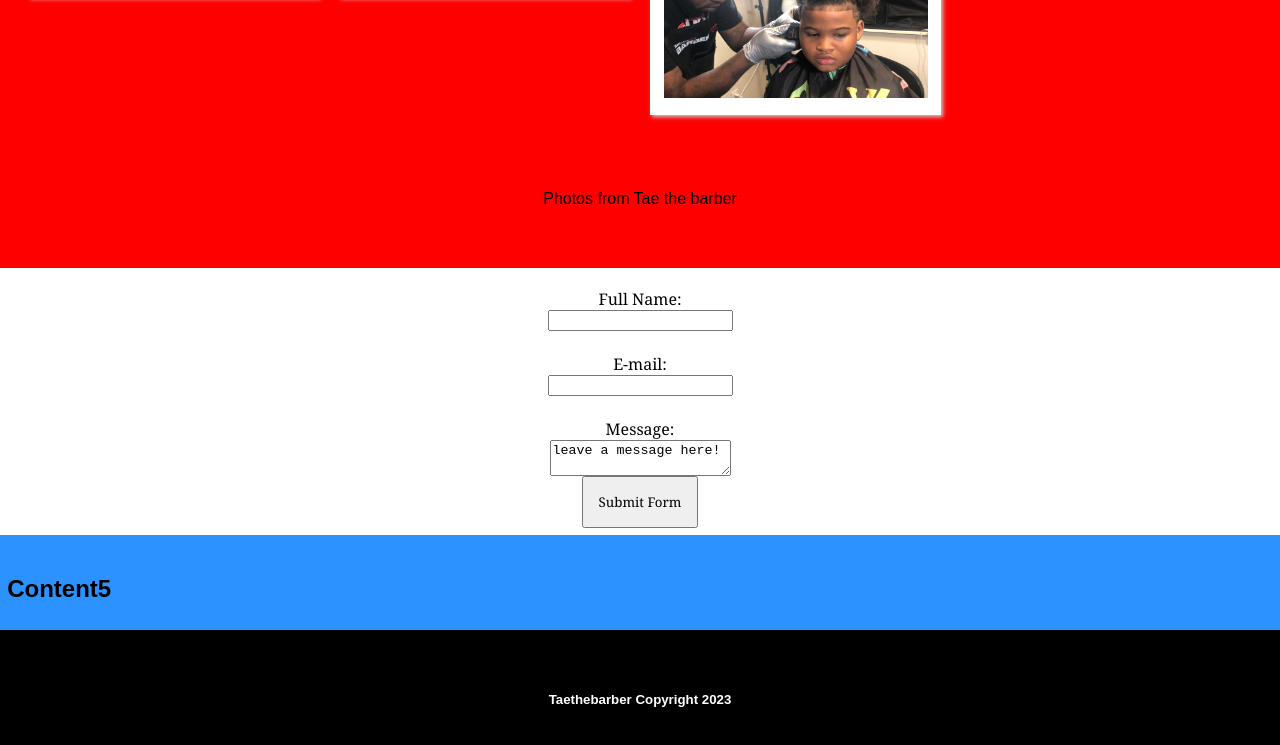
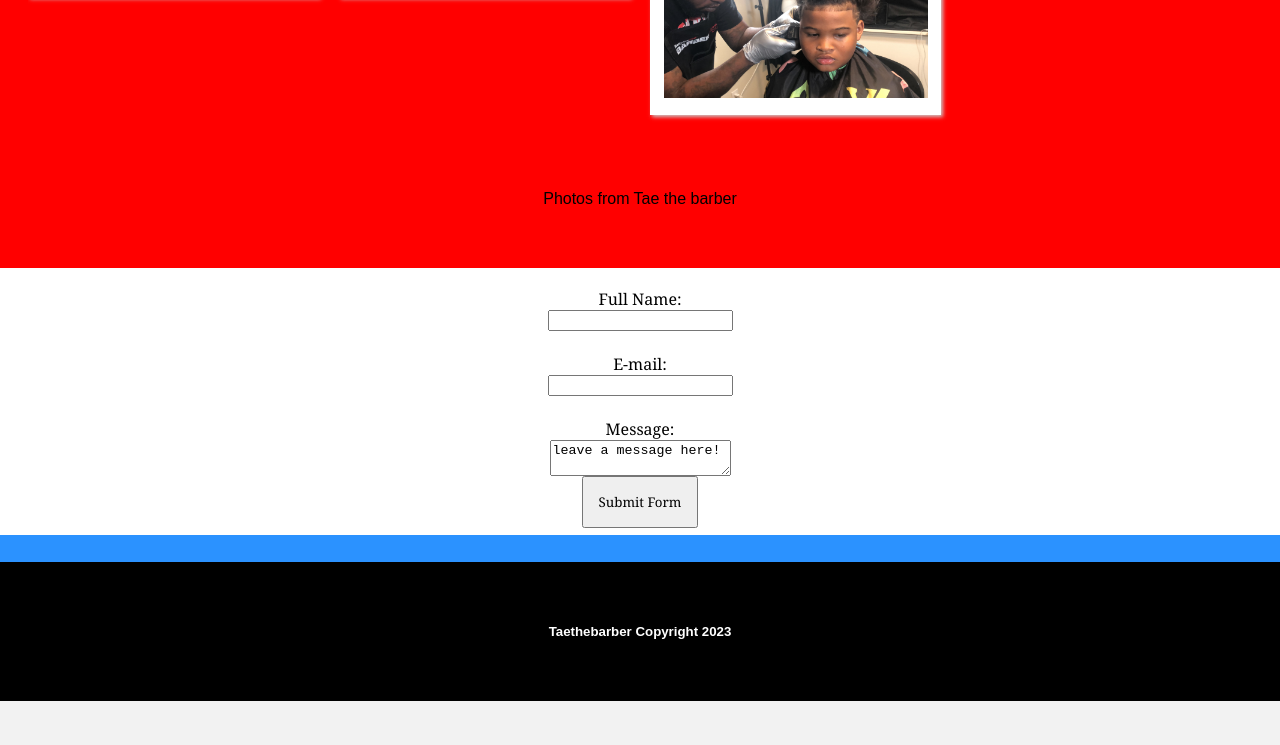
Before and after one commit to Jspencer2023/Jspencer2023.github.io., a plain HTML site: page index.html in a window 1280 px wide. Shown: the part 1755-2500 px from the top of the page. After the commit the page ends 2456 px from the top, so only its background shows below. Drawn offline with Linux system fonts and the light colour scheme.

Commit message:
Update index.html

```diff
--- a/index.html
+++ b/index.html
@@ -114,7 +114,7 @@
       </div>
 
     <div class="pageContent5">
-      <h2>Content5</h2>
+
       <div>
 
       </div>
```
